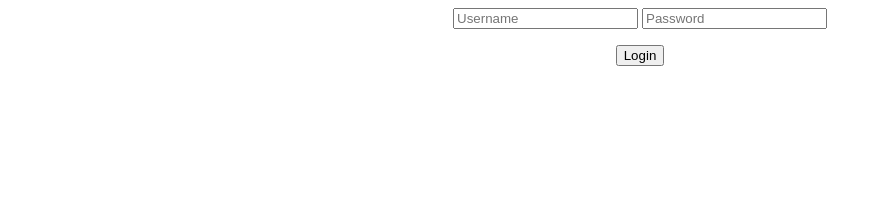
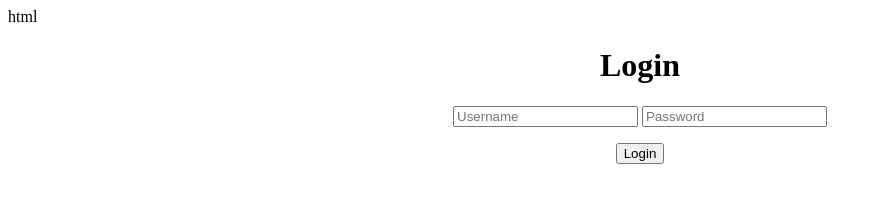
Before and after one commit to russelparumog22/Activity_3, a plain HTML site: page index.html in a window 1280 px wide. Shown: the whole page, without its empty margins (0-882 px from the left). Drawn offline with Linux system fonts and the light colour scheme.

Commit message:
Added index file. Added UI for the login page.

```diff
--- a/index.html
+++ b/index.html
@@ -7,12 +7,13 @@
         console.log("Hello World");
     </script>
 </head>
-<body>
+<body>html
     <div style="text-align: center;">
-    <input type="text" placeholder="Username">
-    <input type="text" placeholder="Password">
+    <h1>Login</h1>
+    <input type="text" placeholder="Username" id="txtusername">
+    <input type="text" placeholder="Password" id="txtpassword">
     <div style="margin-top: 1rem;">
-        <button id="btnlogin">Login</button>
+        <button id="btnlogin" onclick="alert ('Login successfully.')">Login</button>
     </div>
 </body>
 </html>
```
